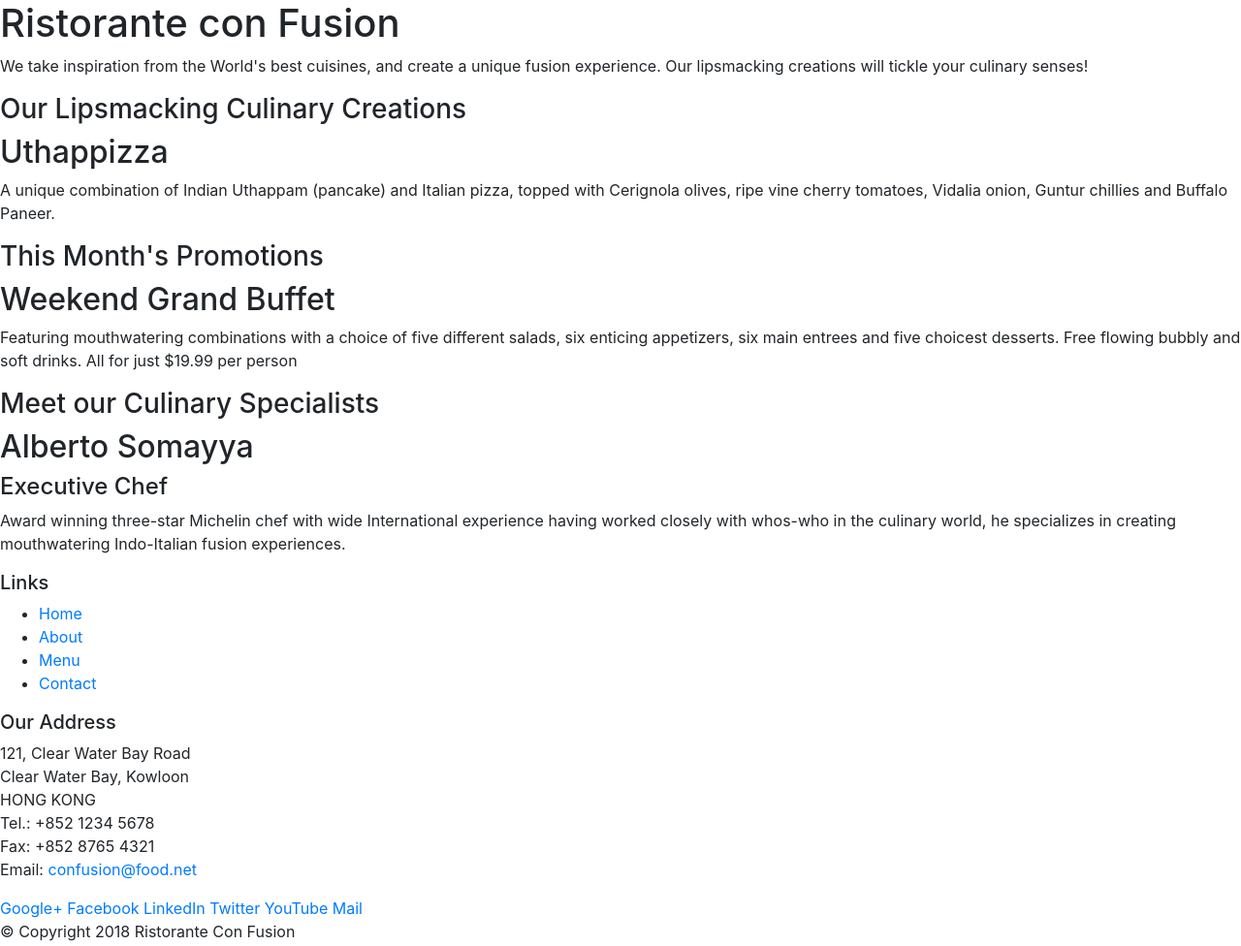
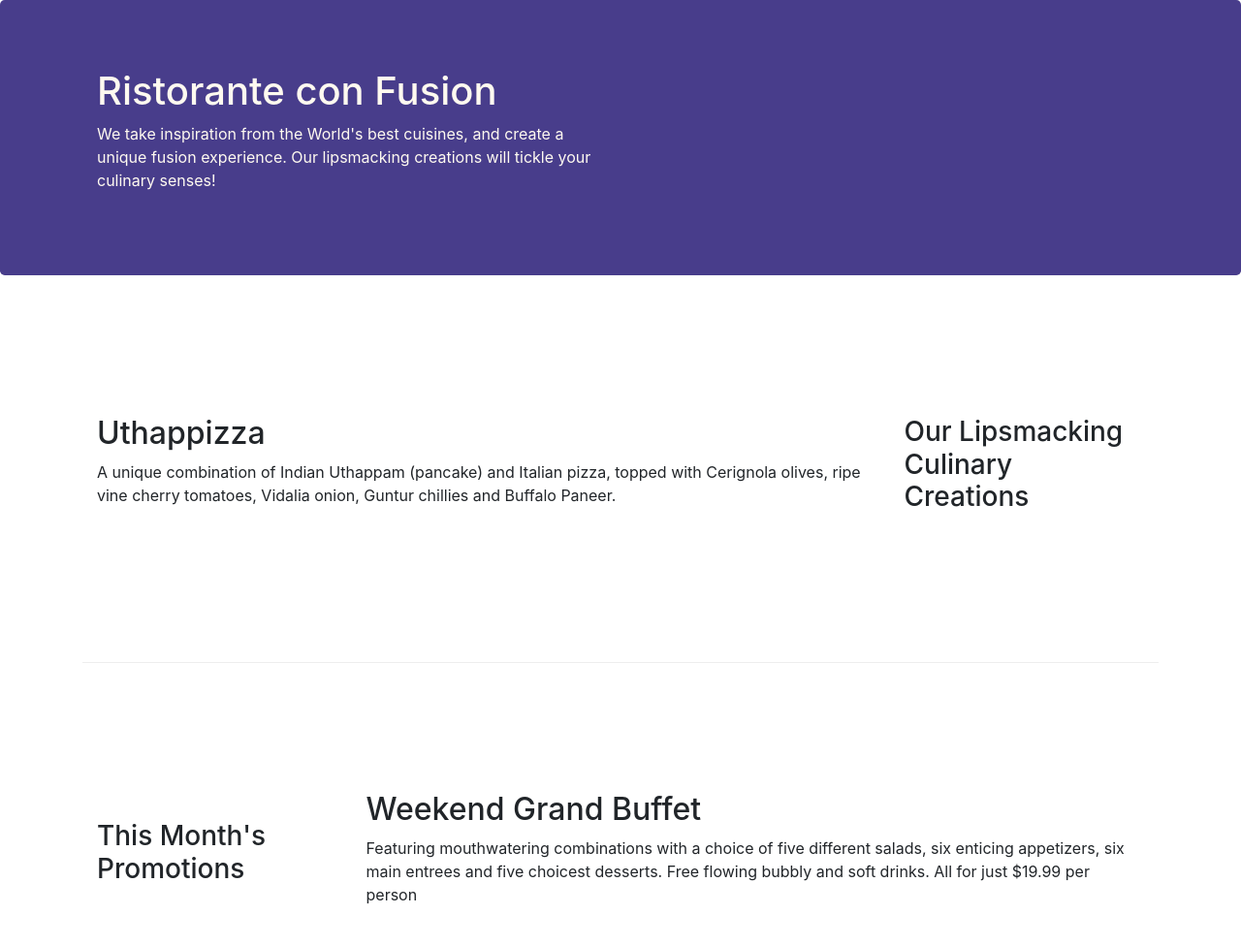
Before and after one commit to Arjunbhavsar/BootStrap4, a website: page index.html in a window 1280 px wide. Shown: the top 976 px of the page at 97% size. Drawn offline with nearby package versions, Linux system fonts and the light colour scheme.

Commit message:
Assignment -1

```diff
--- /dev/null
+++ b/aboutus.html
@@ -0,0 +1,112 @@
+<!DOCTYPE html>
+<html lang="en">
+
+<head>
+
+    <title>Ristorante Con Fusion: About Us</title>
+    <!-- Required meta tags always come first -->
+    <meta charset="utf-8">
+    <meta name="viewport" content="width=device-width, initial-scale=1, shrink-to-fit=no">
+    <meta http-equiv="x-ua-compatible" content="ie=edge">
+
+    <!-- Bootstrap CSS -->
+    <link rel="stylesheet" href="node_modules/bootstrap/dist/css/bootstrap.min.css">
+    <link rel="stylesheet" href="css/styles.css">
+
+</head>
+
+<body>
+
+    <header class="jumbotron">
+        <div class="container">
+            <div class="row row-header">
+                <div class="col-12 col-sm-6">
+                    <h1>Ristorante con Fusion</h1>
+                    <p>We take inspiration from the World's best cuisines, and create a unique fusion experience. Our lipsmacking creations will tickle your culinary senses!</p>
+                </div>
+                <div class="col-12 col-sm">
+                </div>
+            </div>
+        </div>
+    </header>
+
+    <div>
+        <div>
+            <div>
+               <h3>About Us</h3>
+               <hr>
+            </div>
+        </div>
+
+        <div>
+            <div class="col-6 col-sm-6">
+                <h2>Our History</h2>
+                <p>Started in 2010, Ristorante con Fusion quickly established itself as a culinary icon par excellence in Hong Kong. With its unique brand of world fusion cuisine that can be found nowhere else, it enjoys patronage from the A-list clientele in Hong Kong.  Featuring four of the best three-star Michelin chefs in the world, you never know what will arrive on your plate the next time you visit us.</p>
+                <p>The restaurant traces its humble beginnings to <em>The Frying Pan</em>, a successful chain started by our CEO, Mr. Peter Pan, that featured for the first time the world's best cuisines in a pan.</p>
+            </div>
+            <div>
+            </div>
+        </div>
+
+
+        <div>
+            <div class="col-12 col-sm-12">
+                <h2>Corporate Leadership</h2>
+                <h3>Peter Pan <small>Chief Epicurious Officer</small></h3>
+                <p class="d-none d-sm-block">Our CEO, Peter, credits his hardworking East Asian immigrant parents who undertook the arduous journey to the shores of America with the intention of giving their children the best future. His mother's wizardy in the kitchen whipping up the tastiest dishes with whatever is available inexpensively at the supermarket, was his first inspiration to create the fusion cuisines for which <em>The Frying Pan</em> became well known. He brings his zeal for fusion cuisines to this restaurant, pioneering cross-cultural culinary connections.</p>
+                <h3>Dhanasekaran Witherspoon <small>Chief Food Officer</small></h3>
+                <p class="d-none d-sm-block">Our CFO, Danny, as he is affectionately referred to by his colleagues, comes from a long established family tradition in farming and produce. His experiences growing up on a farm in the Australian outback gave him great appreciation for varieties of food sources. As he puts it in his own words, <em>Everything that runs, wins, and everything that stays, pays!</em></p>
+                <h3>Agumbe Tang <small>Chief Taste Officer</small></h3>
+                <p class="d-none d-sm-block">Blessed with the most discerning gustatory sense, Agumbe, our CTO, personally ensures that every dish that we serve meets his exacting tastes. Our chefs dread the tongue lashing that ensues if their dish does not meet his exacting standards. He lives by his motto, <em>You click only if you survive my lick.</em></p>
+                <h3>Alberto Somayya <small>Executive Chef</small></h3>
+                <p class="d-none d-sm-block">Award winning three-star Michelin chef with wide International experience having worked closely with whos-who in the culinary world, he specializes in creating mouthwatering Indo-Italian fusion experiences. He says, <em>Put together the cuisines from the two craziest cultures, and you get a winning hit! Amma Mia!</em></p>
+            </div>
+       </div>
+
+    </div>
+
+    <footer class="footer">
+        <div class="container">
+            <div class="row">
+                <div class="col-4 offset-1 col-sm-2">
+                    <h5>Links</h5>
+                    <ul class="list-unstyled">
+                        <li><a href="#">Home</a></li>
+                        <li><a href="#">About</a></li>
+                        <li><a href="#">Menu</a></li>
+                        <li><a href="#">Contact</a></li>
+                    </ul>
+                </div>
+                <div class="col-7 col-sm-5">
+                    <h5>Our Address</h5>
+                    <address>
+		              121, Clear Water Bay Road<br>
+		              Clear Water Bay, Kowloon<br>
+		              HONG KONG<br>
+		              Tel.: +852 1234 5678<br>
+		              Fax: +852 8765 4321<br>
+		              Email: <a href="mailto:confusion@food.net">confusion@food.net</a>
+		           </address>
+                </div>
+                <div class="col-12 col-sm-4 align-self-center">
+                    <div class="text-center">
+                        <a href="http://google.com/+">Google+</a>
+                        <a href="http://www.facebook.com/profile.php?id=">Facebook</a>
+                        <a href="http://www.linkedin.com/in/">LinkedIn</a>
+                        <a href="http://twitter.com/">Twitter</a>
+                        <a href="http://youtube.com/">YouTube</a>
+                        <a href="mailto:">Mail</a>
+                    </div>
+                </div>
+           </div>
+           <div class="row justify-content-center">
+                <div class="col-auto">
+                    <p>© Copyright 2018 Ristorante Con Fusion</p>
+                </div>
+           </div>
+        </div>
+    </footer>
+
+</body>
+
+</html>
--- /dev/null
+++ b/css/styles.css
@@ -0,0 +1,30 @@
+.row-header {
+    margin: 0px auto;
+    padding: 0px auto;
+}
+
+.row-content {
+    margin: 0px auto;
+    padding: 50px 0px 50px 0px;
+    border-bottom: 1px ridge;
+    min-height: 400px;
+}
+
+.footer{
+    background-color: darkgray;
+    margin: 0px auto;
+    padding: 20px 0px 20px 0px;
+}
+
+.jumbotron {
+    padding: 70px 30px 70px 30px;
+    margin: 0px auto;
+    background-color:darkslateblue ;
+    color: floralwhite;
+}
+
+.address {
+    font-size: 80%;
+    margin: 0px auto;
+    columns: #0f0f0f;
+}
--- a/index.html
+++ b/index.html
@@ -9,70 +9,71 @@
 
     <!-- Bootstrap CSS -->
     <link rel="stylesheet" href="node_modules/bootstrap/dist/css/bootstrap.min.css">
+    <link rel="stylesheet" href="css/styles.css">
 </head>
 
 <body>
 
-    <header>
-        <div>
-            <div>
-                <div>
+    <header class="jumbotron">
+        <div class="container">
+            <div class="row row-header align-items-center">
+                <div class="col-12 col-sm-6">
                     <h1>Ristorante con Fusion</h1>
-                    <p>We take inspiration from the World's best cuisines, and create a unique fusion experience. Our lipsmacking creations will tickle your culinary senses!</p>
+                    <p class="d-none d-sm-block">We take inspiration from the World's best cuisines, and create a unique fusion experience. Our lipsmacking creations will tickle your culinary senses!</p>
                 </div>
-                <div>
+                <div class="col col-sm">
                 </div>
             </div>
         </div>
     </header>
 
-    <div>
-        <div>
-            <div>
+    <div class="container">
+        <div class="row row-content align-items-center">
+            <div class="col-12 col-sm-4 order-sm-last col-md-3">
                 <h3>Our Lipsmacking Culinary Creations</h3>
             </div>
-            <div>
+            <div class="col col-sm order-sm-first col-md">
                 <h2>Uthappizza</h2>
-                <p>A unique combination of Indian Uthappam (pancake) and Italian pizza, topped with Cerignola olives, ripe vine cherry tomatoes, Vidalia onion, Guntur chillies and Buffalo Paneer.</p>
+                <p class="d-none d-sm-block">A unique combination of Indian Uthappam (pancake) and Italian pizza, topped with Cerignola olives, ripe vine cherry tomatoes, Vidalia onion, Guntur chillies and Buffalo Paneer.</p>
             </div>
         </div>
 
 
-        <div>
-            <div>
+        <div class="row row-content align-items-center">
+            <div class="col-12 col-sm-4 col-md-3">
                 <h3>This Month's Promotions</h3>
             </div>
-            <div>
+            <div class="col col-sm col-md">
                 <h2>Weekend Grand Buffet</h2>
-                <p>Featuring mouthwatering combinations with a choice of five different salads, six enticing appetizers, six main entrees and five choicest desserts. Free flowing bubbly and soft drinks. All for just $19.99 per person </p>
+                <p class="d-none d-sm-block">Featuring mouthwatering combinations with a choice of five different salads, six enticing appetizers, six main entrees and five choicest desserts. Free flowing bubbly and soft drinks. All for just $19.99 per person </p>
             </div>
         </div>
 
-        <div>
-            <div>
+        <div class="row row-content align-items-center">
+            <div class="col-12 col-sm-4 order-sm-last col-md-3">
                 <h3>Meet our Culinary Specialists</h3>
             </div>
-            <div>
+            <div class="col col-sm order-sm-first col-md">
                 <h2>Alberto Somayya</h2>
                 <h4>Executive Chef</h4>
-                <p>Award winning three-star Michelin chef with wide International experience having worked closely with whos-who in the culinary world, he specializes in creating mouthwatering Indo-Italian fusion experiences. </p>
+                <p class="d-none d-sm-block">Award winning three-star Michelin chef with wide International experience having worked closely with whos-who in the culinary world, he specializes in creating mouthwatering Indo-Italian fusion experiences. </p>
             </div>
         </div>
     </div>
 
-    <footer>
-        <div>
-            <div>
-                <div>
+    <footer class="footer">
+        <div class="container">
+            <div class="row">
+                <div class="col-4 offset-1 col-sm-2">
                     <h5>Links</h5>
-                    <ul>
+                    <ul class="list-unstyled"
                         <li><a href="#">Home</a></li>
                         <li><a href="#">About</a></li>
                         <li><a href="#">Menu</a></li>
                         <li><a href="#">Contact</a></li>
                     </ul>
                 </div>
-                <div>
+                <div class="col-7 col-sm-5">
                     <h5>Our Address</h5>
                     <address>
 		              121, Clear Water Bay Road<br>
@@ -83,8 +84,8 @@
 		              Email: <a href="mailto:confusion@food.net">confusion@food.net</a>
 		           </address>
                 </div>
-                <div>
-                    <div>
+                <div class="col-12 col-sm-4 align-self-center">
+                    <div class="text-center">
                         <a href="http://google.com/+">Google+</a>
                         <a href="http://www.facebook.com/profile.php?id=">Facebook</a>
                         <a href="http://www.linkedin.com/in/">LinkedIn</a>
@@ -94,8 +95,8 @@
                     </div>
                 </div>
            </div>
-           <div>
-                <div>
+           <div class="row justify-content-center">
+                <div class="col-auto">
                     <p>© Copyright 2018 Ristorante Con Fusion</p>
                 </div>
            </div>
```
